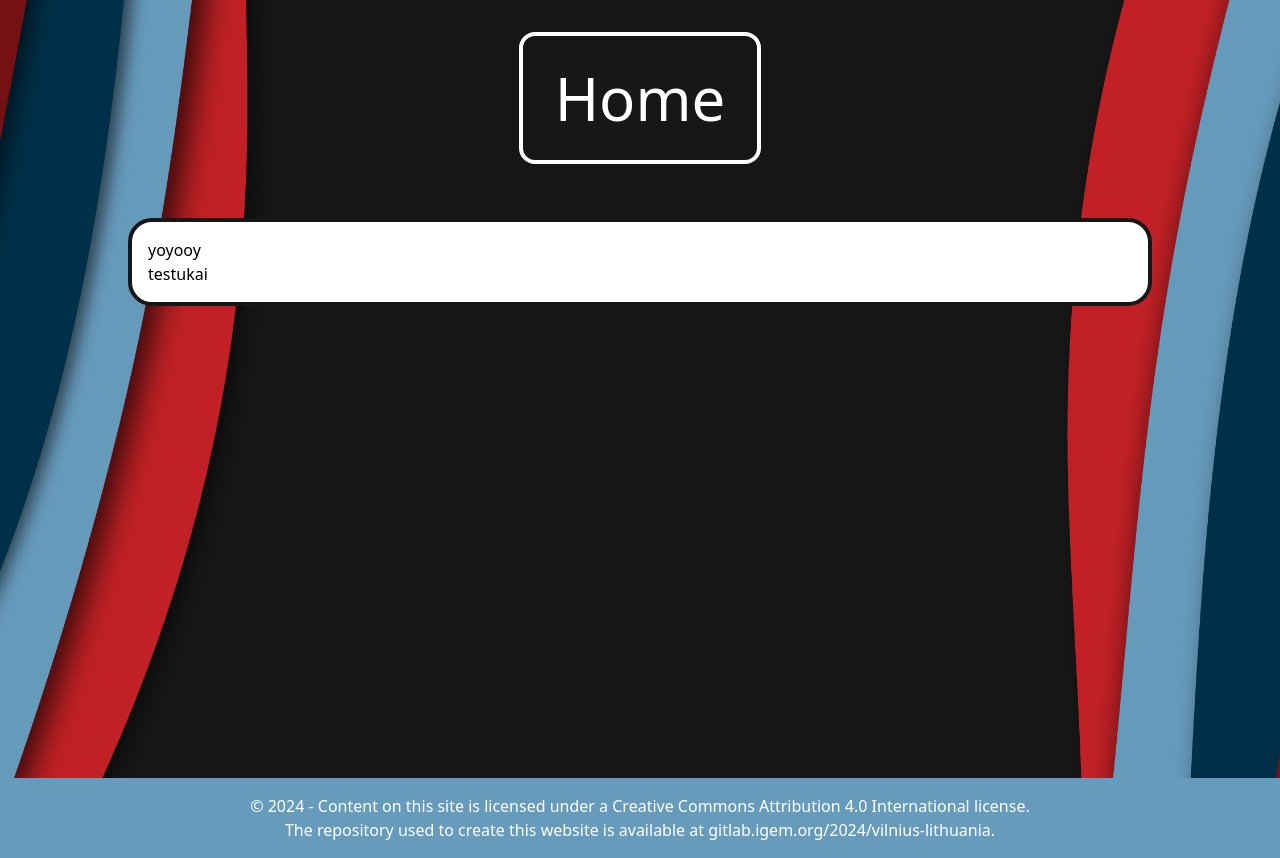
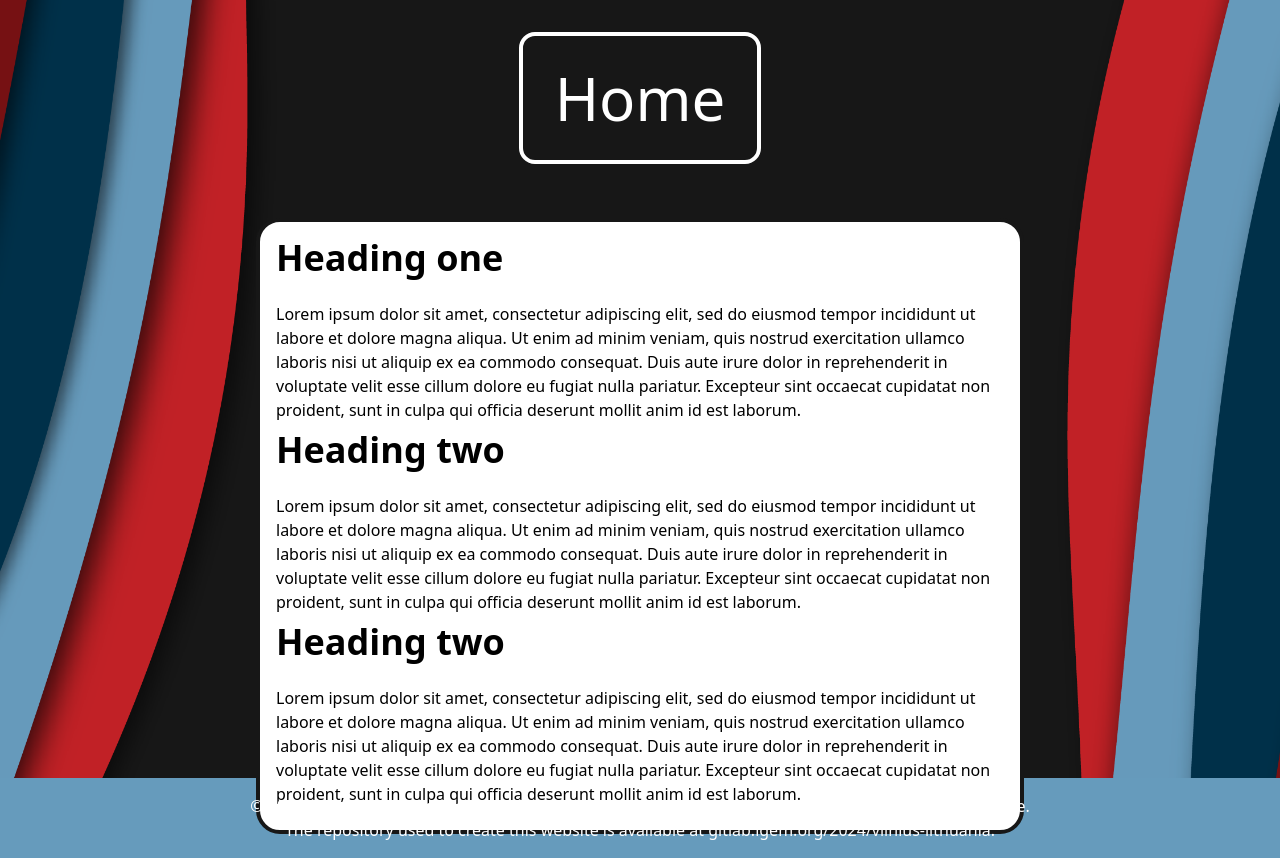
Before and after one commit to AugustusTheBirb/igemwiki, a Gatsby site: page / in a window 1280 px wide. Shown: the part 86-944 px from the top of the page. Built offline with nearby package versions, Linux system fonts and the light colour scheme; Gatsby itself is replaced by a stand-in of ours.

Commit message:
small fixes

```diff
--- a/src/components/paper.js
+++ b/src/components/paper.js
@@ -3,8 +3,8 @@
 
 function Paper({ children }) {
     return(
-        <div className="w-full flex items-center justify-center">
-            <main className="p-4 w-8/10 bg-igem-white rounded-3xl border-4 border-igem-black">
+        <div className="w-full flex items-center justify-center pb-8">
+            <main className="p-4 w-6/10 bg-igem-white rounded-3xl border-4 border-igem-black">
                 {children}
             </main>
         </div>
--- a/src/pages/index.js
+++ b/src/pages/index.js
@@ -13,9 +13,13 @@
 
     <div className="h-screen bg-cover bg-center bg-no-repeat w-full" style={{ backgroundImage: `url(${backgroundImg})` }}>
       <Hero title="Home"/>
-      <Paper>
-        <h1>yoyooy</h1>
-        <p>testukai</p>
+      <Paper className="text-justify">
+        <h2 className="text-4xl font-bold mb-4">Heading one</h2>
+        <p className="py-2">Lorem ipsum dolor sit amet, consectetur adipiscing elit, sed do eiusmod tempor incididunt ut labore et dolore magna aliqua. Ut enim ad minim veniam, quis nostrud exercitation ullamco laboris nisi ut aliquip ex ea commodo consequat. Duis aute irure dolor in reprehenderit in voluptate velit esse cillum dolore eu fugiat nulla pariatur. Excepteur sint occaecat cupidatat non proident, sunt in culpa qui officia deserunt mollit anim id est laborum.</p>
+        <h2 className="text-4xl font-bold mb-4">Heading two</h2>
+        <p className="py-2">Lorem ipsum dolor sit amet, consectetur adipiscing elit, sed do eiusmod tempor incididunt ut labore et dolore magna aliqua. Ut enim ad minim veniam, quis nostrud exercitation ullamco laboris nisi ut aliquip ex ea commodo consequat. Duis aute irure dolor in reprehenderit in voluptate velit esse cillum dolore eu fugiat nulla pariatur. Excepteur sint occaecat cupidatat non proident, sunt in culpa qui officia deserunt mollit anim id est laborum.</p>
+        <h2 className="text-4xl font-bold mb-4">Heading two</h2>
+        <p className="py-2">Lorem ipsum dolor sit amet, consectetur adipiscing elit, sed do eiusmod tempor incididunt ut labore et dolore magna aliqua. Ut enim ad minim veniam, quis nostrud exercitation ullamco laboris nisi ut aliquip ex ea commodo consequat. Duis aute irure dolor in reprehenderit in voluptate velit esse cillum dolore eu fugiat nulla pariatur. Excepteur sint occaecat cupidatat non proident, sunt in culpa qui officia deserunt mollit anim id est laborum.</p>
       </Paper>
     </div>
     <Footer></Footer>
```
